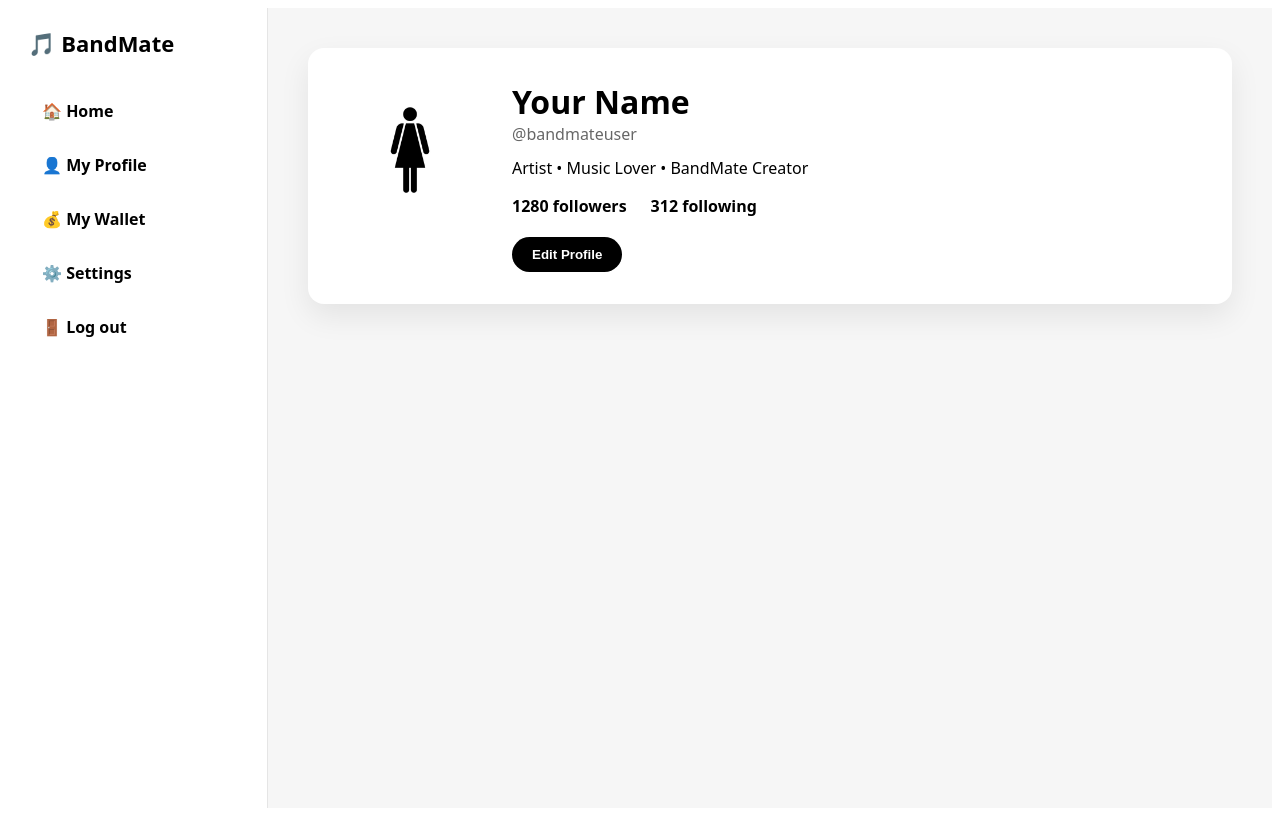
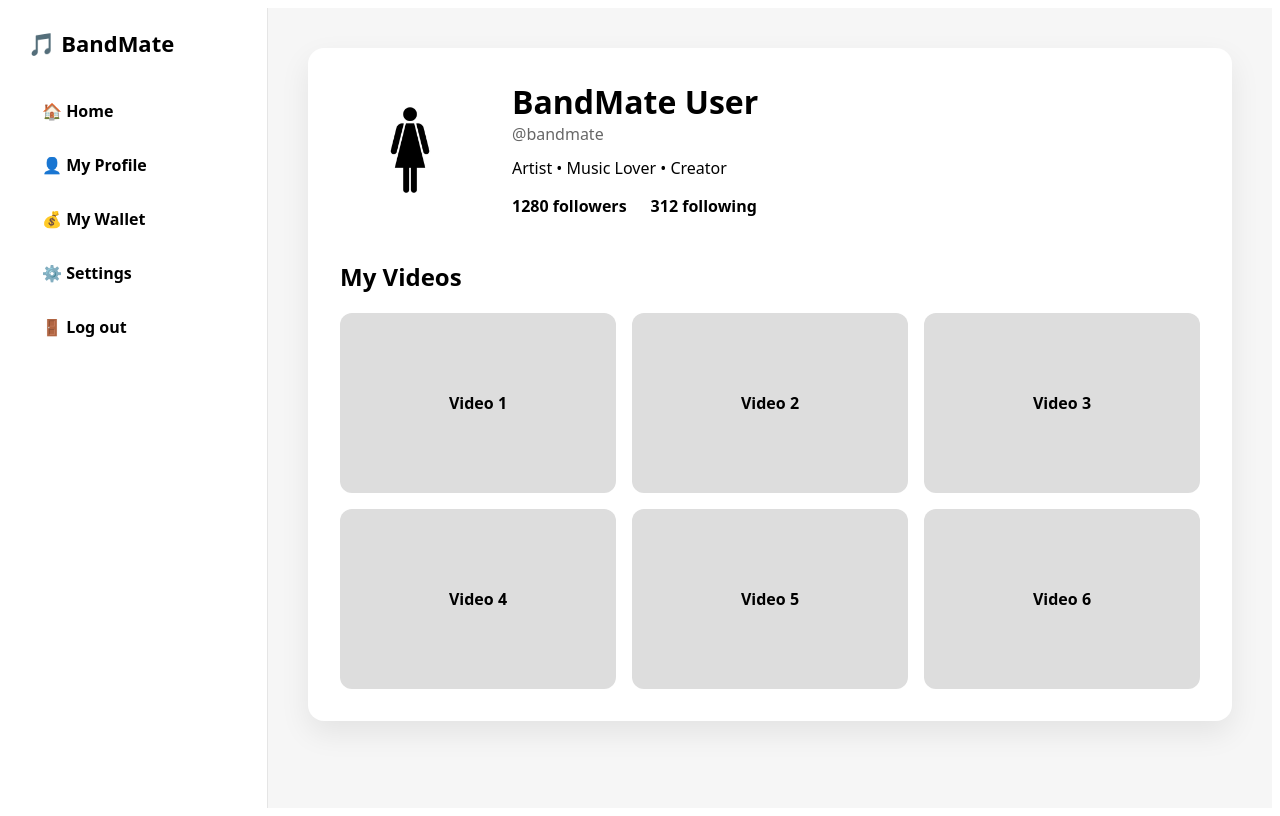
Before and after one commit to mejiasergio2002-max/BandMate, a Next.js app: page /profile in a window 1280 px wide. Built offline with nearby package versions, Linux system fonts and the light colour scheme.

Commit message:
Add working profile page for My Profile navigation

```diff
--- a/app/profile/page.tsx
+++ b/app/profile/page.tsx
@@ -1,16 +1,13 @@
 'use client'
 
-import { useState } from 'react'
 import LeftSidebar from '../components/sidebar/LeftSidebar'
 
-export default function MyProfilePage() {
-  const [isEditing, setIsEditing] = useState(false)
-
+export default function ProfilePage() {
   const user = {
-    name: 'Your Name',
-    username: '@bandmateuser',
+    name: 'BandMate User',
+    username: '@bandmate',
     avatar: '/feed/ariana.jpg',
-    bio: 'Artist • Music Lover • BandMate Creator',
+    bio: 'Artist • Music Lover • Creator',
     followers: 1280,
     following: 312,
   }
@@ -24,27 +21,31 @@ export default function MyProfilePage() {
         fontFamily: 'system-ui, -apple-system',
       }}
     >
+      {/* LEFT SIDEBAR */}
       <LeftSidebar />
 
+      {/* PROFILE CONTENT */}
       <main style={{ flex: 1, padding: 40 }}>
         <div
           style={{
+            maxWidth: 900,
             background: '#fff',
             borderRadius: 16,
             padding: 32,
             boxShadow: '0 12px 30px rgba(0,0,0,0.08)',
-            maxWidth: 900,
           }}
         >
+          {/* HEADER */}
           <div style={{ display: 'flex', gap: 32 }}>
             <img
               src={user.avatar}
-              alt="Profile"
+              alt="Profile avatar"
               style={{
                 width: 140,
                 height: 140,
                 borderRadius: '50%',
                 objectFit: 'cover',
+                background: '#ddd',
               }}
             />
 
@@ -65,22 +66,37 @@ export default function MyProfilePage() {
                 <div>{user.followers} followers</div>
                 <div>{user.following} following</div>
               </div>
+            </div>
+          </div>
 
-              <button
-                onClick={() => setIsEditing(!isEditing)}
-                style={{
-                  marginTop: 20,
-                  padding: '10px 20px',
-                  borderRadius: 999,
-                  border: 'none',
-                  background: '#000',
-                  color: '#fff',
-                  fontWeight: 600,
-                  cursor: 'pointer',
-                }}
-              >
-                {isEditing ? 'Save Profile' : 'Edit Profile'}
-              </button>
+          {/* CONTENT */}
+          <div style={{ marginTop: 40 }}>
+            <h2>My Videos</h2>
+
+            <div
+              style={{
+                marginTop: 16,
+                display: 'grid',
+                gridTemplateColumns: 'repeat(auto-fill, minmax(220px, 1fr))',
+                gap: 16,
+              }}
+            >
+              {[1, 2, 3, 4, 5, 6].map((i) => (
+                <div
+                  key={i}
+                  style={{
+                    height: 180,
+                    borderRadius: 12,
+                    background: '#ddd',
+                    display: 'flex',
+                    alignItems: 'center',
+                    justifyContent: 'center',
+                    fontWeight: 600,
+                  }}
+                >
+                  Video {i}
+                </div>
+              ))}
             </div>
           </div>
         </div>
```
